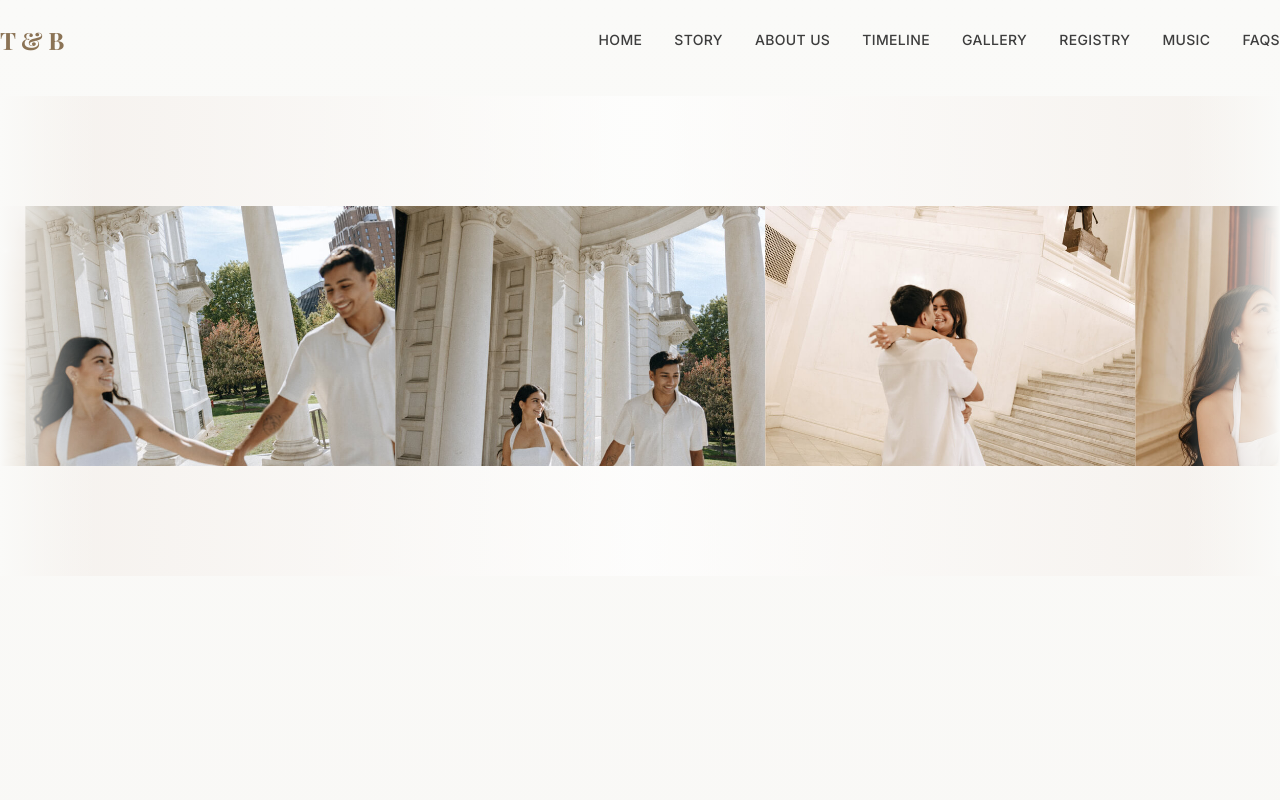
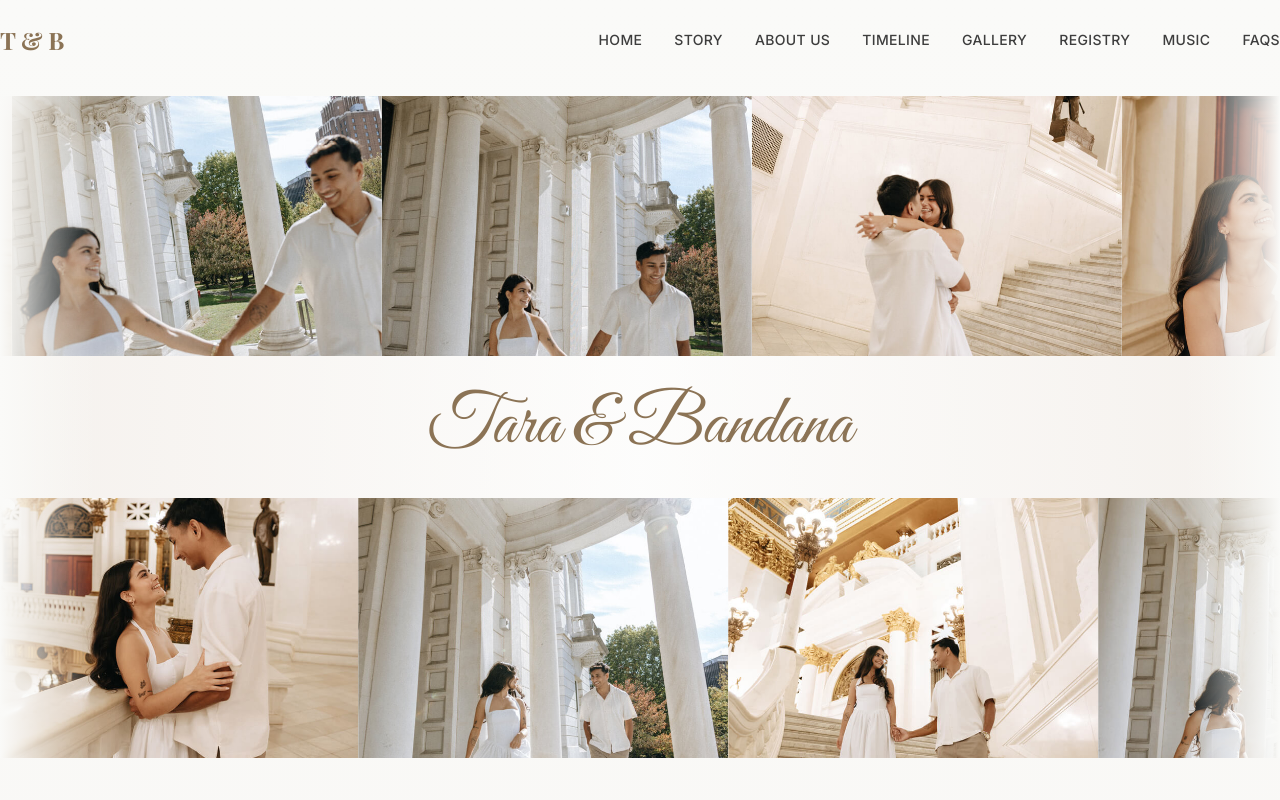
Before and after one commit to tarakhanal/website, a Next.js app: page /home in a window 1280 px wide. Shown: the top 800 px of the page. Built offline with nearby package versions, Linux system fonts and the light colour scheme.

Commit message:
Good spacing on image sliders

```diff
--- a/src/app/home/page.tsx
+++ b/src/app/home/page.tsx
@@ -36,9 +36,12 @@ export default function HomePage() {
       <div className="h-24" />
 
       {/* Floating Image Marquee */}
-      <section className="relative overflow-hidden min-h-[60vh] flex items-center py-12 bg-gradient-to-r from-[#F5F1ED] via-white/60 to-[#F5F1ED]">
+      <section className="relative min-h-[60vh] flex flex-col justify-center py-12 bg-gradient-to-r from-[#F5F1ED] via-white/60 to-[#F5F1ED]" style={{ overflowX: 'hidden', overflowY: 'visible' }}>
         <div className="absolute inset-y-0 left-0 w-24 bg-gradient-to-r from-[#FAFAF8] to-transparent z-10 pointer-events-none" />
         <div className="absolute inset-y-0 right-0 w-24 bg-gradient-to-l from-[#FAFAF8] to-transparent z-10 pointer-events-none" />
+
+        {/* Top row: right to left */}
+        <div className="overflow-hidden w-full">
           <motion.div
             className="flex w-max"
             animate={{ x: ['0%', '-50%'] }}
@@ -65,10 +68,7 @@ export default function HomePage() {
                 'EEC2C875-CEA2-47C8-940C-D56522D07FE8_1_105_c.jpeg',
                 'F04BA61A-C8E5-4940-983E-FB4CFAAA77C7_1_105_c.jpeg',
               ].map((filename, i) => (
-              <div
-                key={`${setIndex}-${i}`}
-                className="flex-shrink-0 w-[370px] h-[260px] overflow-hidden"
-              >
+                <div key={`top-${setIndex}-${i}`} className="flex-shrink-0 w-[370px] h-[260px] overflow-hidden">
                   <img
                     src={`/images/${filename}`}
                     alt={`Wedding photo ${i + 1}`}
@@ -78,6 +78,54 @@ export default function HomePage() {
               ))
             )}
           </motion.div>
+        </div>
+
+        {/* Middle text */}
+        <div style={{ textAlign: 'center', paddingTop: '2rem', paddingBottom: '2rem', position: 'relative', zIndex: 20, width: '100%', overflow: 'visible' }}>
+          <span style={{ fontFamily: "'Great Vibes', cursive", fontSize: '5.52vw', lineHeight: 1.1, whiteSpace: 'nowrap', color: '#8B7355', display: 'block' }}>
+            Tara &amp; Bandana
+          </span>
+        </div>
+
+        {/* Bottom row: left to right */}
+        <div className="overflow-hidden w-full">
+          <motion.div
+            className="flex w-max"
+            animate={{ x: ['-50%', '0%'] }}
+            transition={{ x: { repeat: Infinity, repeatType: 'loop', duration: 60, ease: 'linear' } }}
+          >
+            {[...Array(2)].flatMap((_, setIndex) =>
+              [
+                'F04BA61A-C8E5-4940-983E-FB4CFAAA77C7_1_105_c.jpeg',
+                'EEC2C875-CEA2-47C8-940C-D56522D07FE8_1_105_c.jpeg',
+                'EE4E2EFE-9BC4-4E66-A3E5-5D37E31898C5_1_105_c.jpeg',
+                'EDEB0BCA-CAF3-4E72-B050-9233443B7C6A_1_105_c.jpeg',
+                'DBDF2D51-A9DF-4BC1-87DC-58089D0AB3FD_1_105_c.jpeg',
+                'B7CF0A72-82A0-49D4-B451-BA5BBAA4D442_1_105_c.jpeg',
+                'B48CEB98-E69A-4C1E-9798-CFE315E7D9A5_1_105_c.jpeg',
+                'AB20A646-3F68-4945-9E85-3BE4932307FC_1_105_c.jpeg',
+                '9B540E62-DA4C-4F60-93CE-C4784369E726_1_105_c.jpeg',
+                '95FA751A-7DC3-497B-9912-C832408865D8_1_105_c.jpeg',
+                '8C1C35BA-2AAA-4A19-8D1F-272F7C119B69_1_105_c.jpeg',
+                '7CD00EBC-D6FC-44D1-B8CF-21BD319CEE49_1_105_c.jpeg',
+                '41C52320-34D7-49B6-95B3-B4D49271D9B7_1_105_c.jpeg',
+                '3BBD37D8-1EDA-4B45-A8DA-26F5C2B40DEA_1_105_c.jpeg',
+                '38D3FC1B-AD16-4FDF-9F54-BB48A4A29A56_1_105_c.jpeg',
+                '2A9431D3-9F4F-437A-B5C6-E17595A55B57_1_105_c.jpeg',
+                '2541030F-6D6B-4371-A4BA-3C32119F9069_1_105_c.jpeg',
+                '04446EEE-0136-418E-8902-62C240512589_1_105_c.jpeg',
+              ].map((filename, i) => (
+                <div key={`bot-${setIndex}-${i}`} className="flex-shrink-0 w-[370px] h-[260px] overflow-hidden">
+                  <img
+                    src={`/images/${filename}`}
+                    alt={`Wedding photo ${i + 1}`}
+                    className="w-full h-full object-cover hover:scale-110 transition-transform duration-700"
+                  />
+                </div>
+              ))
+            )}
+          </motion.div>
+        </div>
       </section>
            <div className="h-16" />
       {/* Hero Section */}
```
Lines whose indentation alone changed are shown as unchanged.
